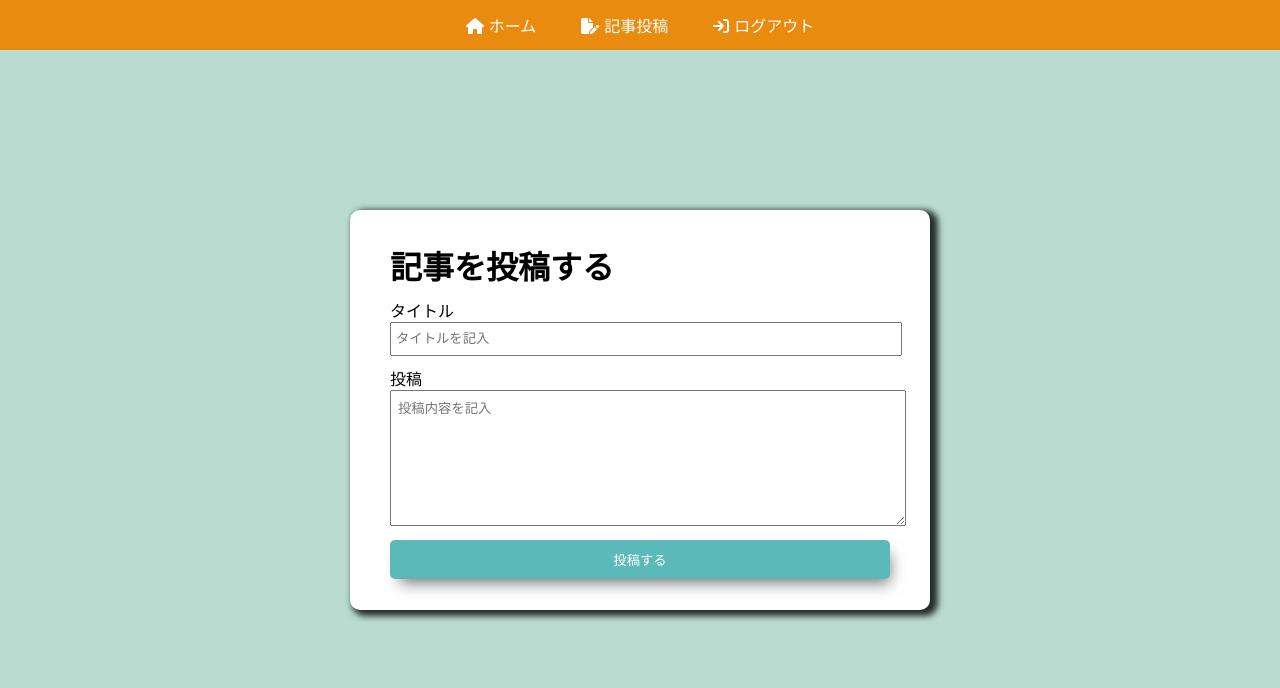
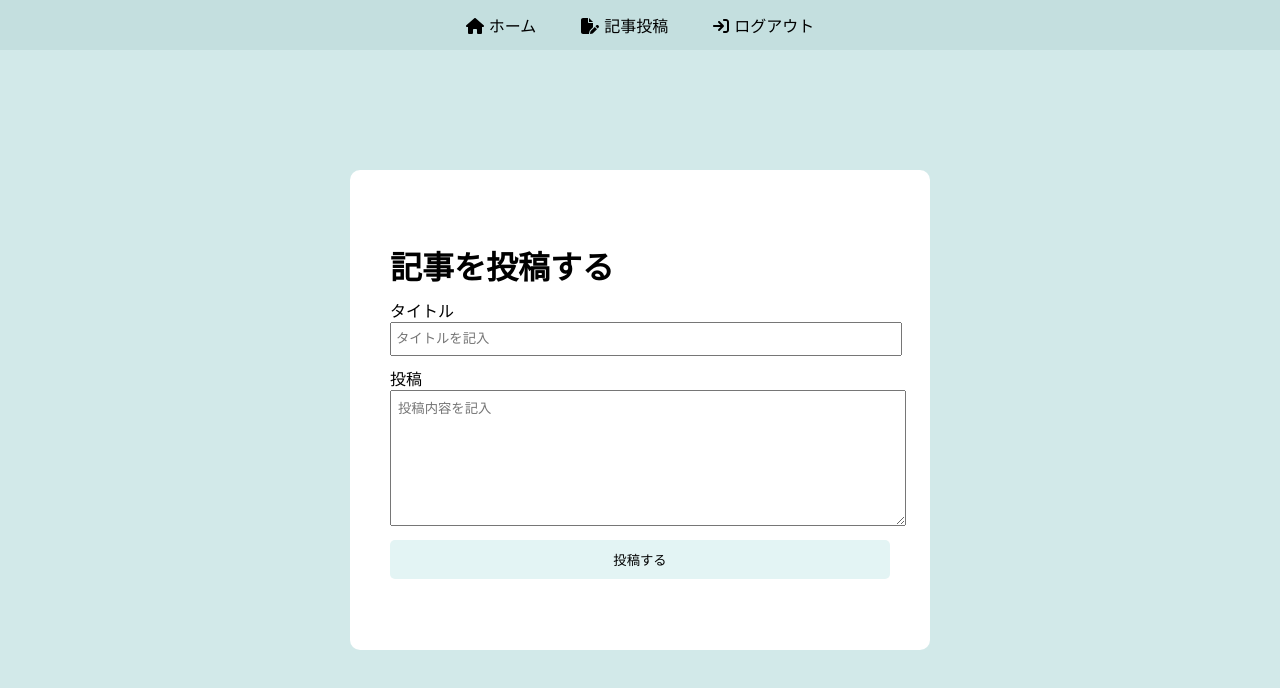
Before and after one commit to Rsakurada1/blog-with-react-and-firebase, a React (Create React App) app: page /createPost in a window 1280 px wide. Shown: the top 688 px of the page. Built offline with nearby package versions, Linux system fonts and the light colour scheme; no server answers; sample sign-in values are in the browser's storage.

Commit message:
完成！

```diff
--- a/src/App.css
+++ b/src/App.css
@@ -21,7 +21,7 @@
   align-items: center;
   justify-content: center;
   font-size: calc(10px + 2vmin);
-  color: white;
+  color: rgba(0, 0, 0, 0.007);
 }
 
 .App-link {
--- a/src/Components/CreatePost.css
+++ b/src/Components/CreatePost.css
@@ -14,11 +14,9 @@
     height: 400px;
     width: 500px;
     gap: 10px;
-    padding: 0px 40px;
-    -moz-box-shadow: 5px 3px 6px 3px rgba(0, 0, 0, 0.8);
-    -webkit-box-shadow: 5px 3px 6px 3px rgba(0, 0, 0, 0.8);
-    -ms-box-shadow: 5px 3px 6px 3px rgba(0, 0, 0, 0.8);
-    box-shadow: 5px 3px 6px 3px rgba(0, 0, 0, 0.8);
+    padding: 40px 40px;
+    border: 1px;
+    border-color: #868686;
 }
 
 .postContainer h1 {
@@ -41,10 +39,9 @@
 
 .postButton {
     padding: 10px 0;
-    background-color: rgb(92, 185, 185);
+    background-color: #E3F4F4;
     border: none;
-    box-shadow: 5px 9px 15px -5px #777;
-    color: white;
+    color: rgb(0, 0, 0);
     border-radius: 5px;
     cursor: pointer;
     transition: all 0.3s;
--- a/src/Components/CreatePost.js
+++ b/src/Components/CreatePost.js
@@ -44,6 +44,8 @@ const CreatePost = ({ isAuth }) => {
           <textarea placeholder='投稿内容を記入'
           onChange={(e) => setPostText(e.target.value)}
           ></textarea>
+          <div>
+          </div>
         </div>
         <button className='postButton' onClick={createPost}>投稿する</button>
       </div>
--- a/src/Components/Navbar.css
+++ b/src/Components/Navbar.css
@@ -3,18 +3,18 @@ nav {
     justify-content: center;
     align-items: center;
     height: 50px;
-    background-color: rgb(233, 139, 15);
+    background-color: #C4DFDF;
     gap: 45px;
 }
 
 nav a {
     text-decoration: none;
-    color: white;
+    color: rgb(0, 0, 0);
     transition: all 0.3s;
 }
 
 nav a:hover{
-    color: cadetblue;
+    color: rgb(147, 151, 151);
 }
 nav a svg {
     margin-right: 5px;
--- a/src/Components/home.css
+++ b/src/Components/home.css
@@ -6,6 +6,7 @@
     flex-direction: column;
     align-items: center;
     padding: 20px;
+    color: black;
 }
 
 .homePage .postContents {
--- a/src/index.css
+++ b/src/index.css
@@ -5,7 +5,7 @@ body {
     sans-serif;
   -webkit-font-smoothing: antialiased;
   -moz-osx-font-smoothing: grayscale;
-  background-color: rgb(185, 219, 208);
+  background-color: #D2E9E9;
 }
 
 code {
```
